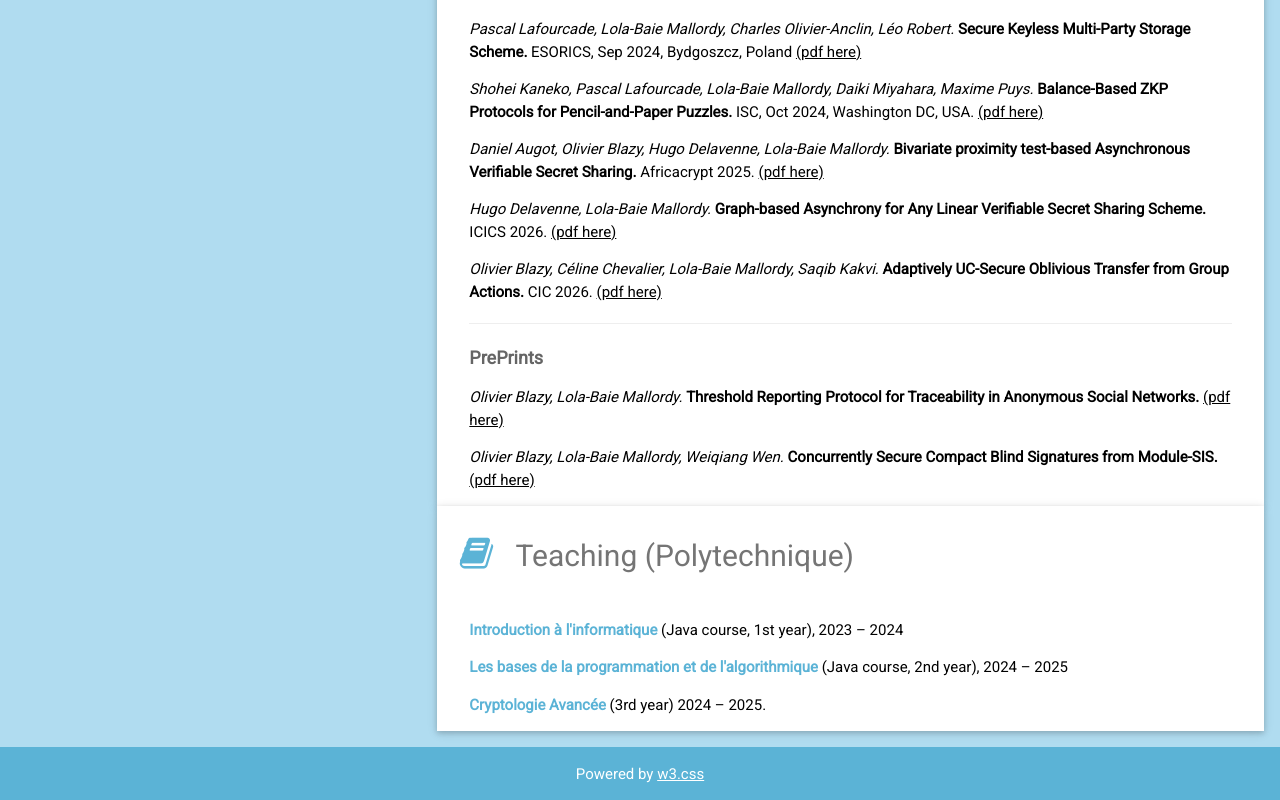
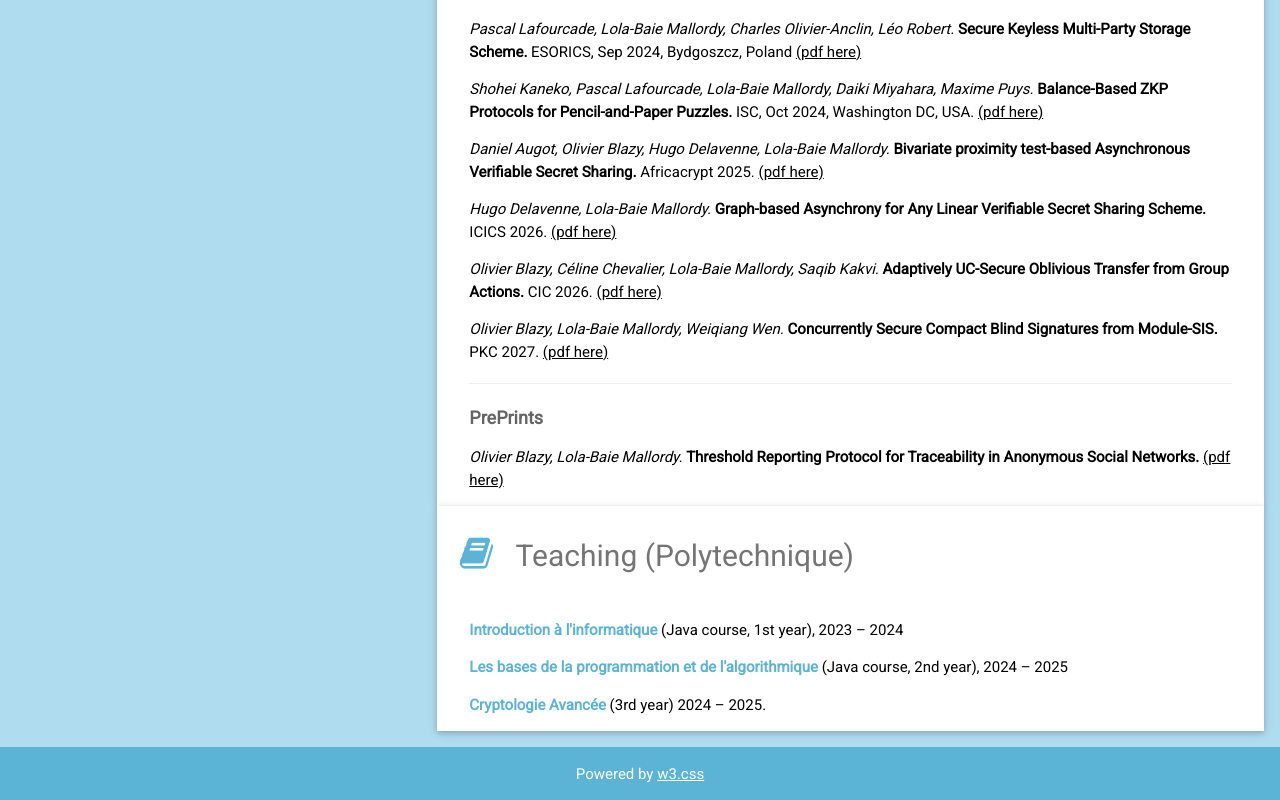
Before and after one commit to lolamallordy/lolamallordy.github.io, a plain HTML site: page index.html in a window 1280 px wide. Shown: the part 724-1524 px from the top of the page. Drawn offline with nearby package versions, Linux system fonts and the light colour scheme.

Commit message:
Update index.html

```diff
--- a/index.html
+++ b/index.html
@@ -83,12 +83,12 @@ html,body,h1,h2,h3,h4,h5,h6 {font-family: "Roboto", sans-serif}
 </p>
           <p><i>Olivier Blazy, Céline Chevalier, Lola-Baie Mallordy, Saqib Kakvi.</i> <b>Adaptively UC-Secure Oblivious Transfer from Group Actions.</b> CIC 2026. <a href="https://hal.science/hal-04986307v1/document">(pdf here)</a>
 </p>
+          <p><i>Olivier Blazy, Lola-Baie Mallordy, Weiqiang Wen.</i> <b>Concurrently Secure Compact Blind Signatures from Module-SIS.</b> PKC 2027. <a href="https://eprint.iacr.org/2026/1690">(pdf here)</a>
+</p>
         <hr>
         <h5 class="w3-opacity"><b> PrePrints
 </b></h5>
           <p><i>Olivier Blazy, Lola-Baie Mallordy.</i> <b>Threshold Reporting Protocol for Traceability in Anonymous Social Networks.</b> <a href="https://eprint.iacr.org/2025/1873">(pdf here)</a>
-</p>
-          <p><i>Olivier Blazy, Lola-Baie Mallordy, Weiqiang Wen.</i> <b>Concurrently Secure Compact Blind Signatures from Module-SIS.</b> <a href="https://eprint.iacr.org/2026/1690">(pdf here)</a>
 </p>
         </div>
       </div>
```
